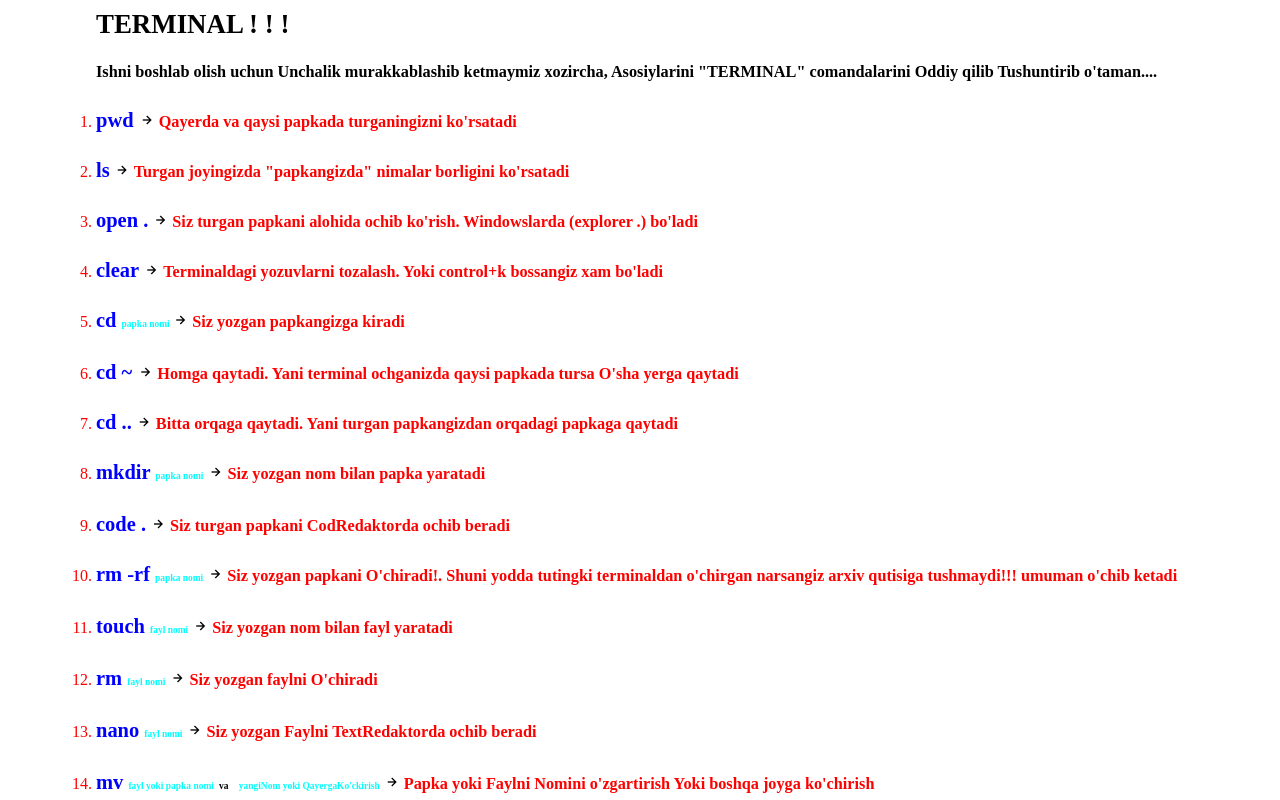
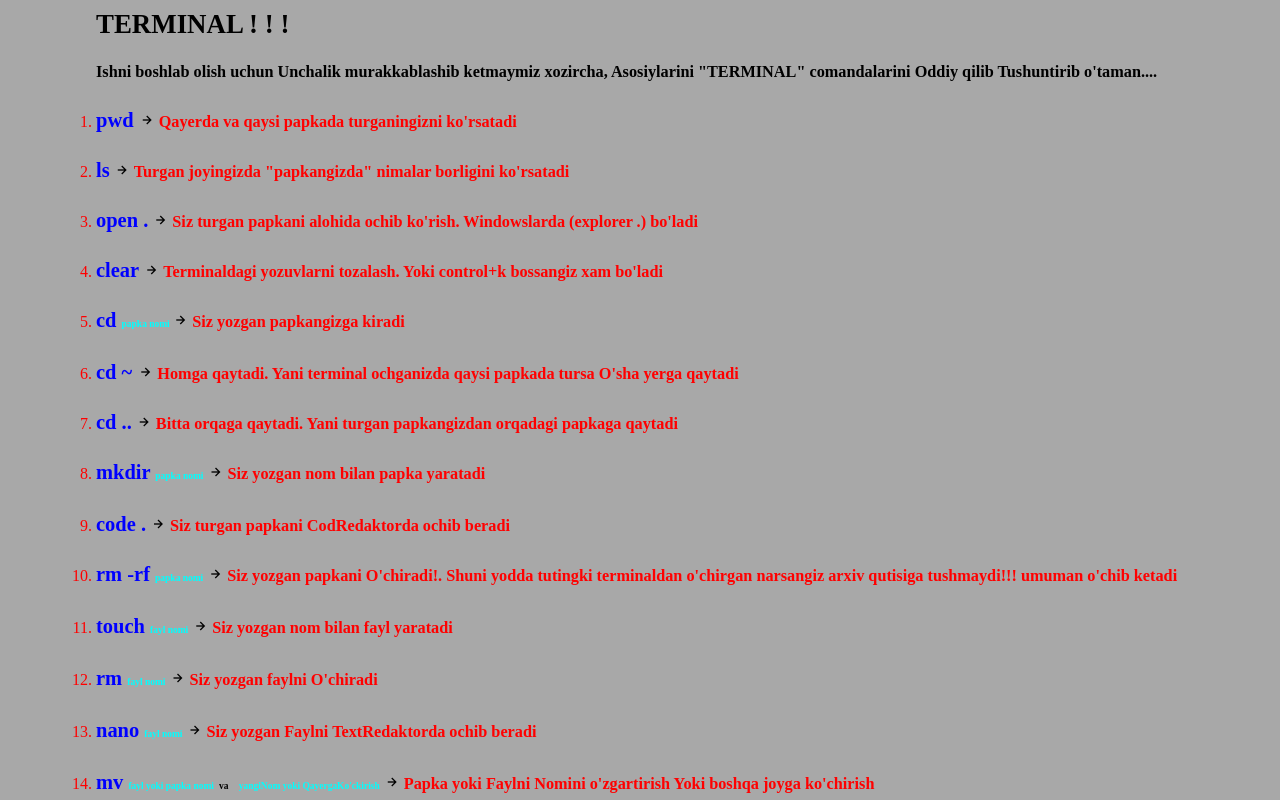
Before and after one commit to orifjon9395/Terminal-Git-and-Github, a plain HTML site: page index.html in a window 1280 px wide. Shown: the top 800 px of the page. Drawn offline with nearby package versions, Linux system fonts and the light colour scheme.

Commit message:
the and full

```diff
--- a/style.css
+++ b/style.css
@@ -6,6 +6,7 @@
 	text-decoration: none;
 }
 body{
+	background-color:rgba(54, 54, 54, 0.432);
 	line-height: calc(3vw + 60%);
 }
 
```
Also changed, not shown: index.html (+2 -2 lines).
